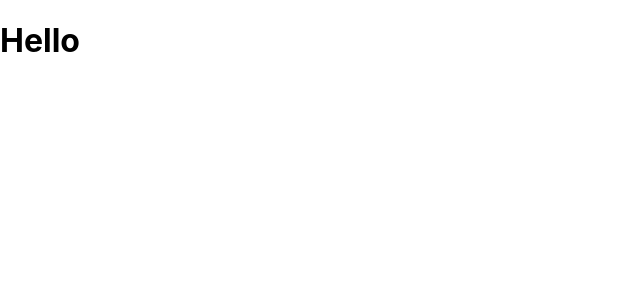
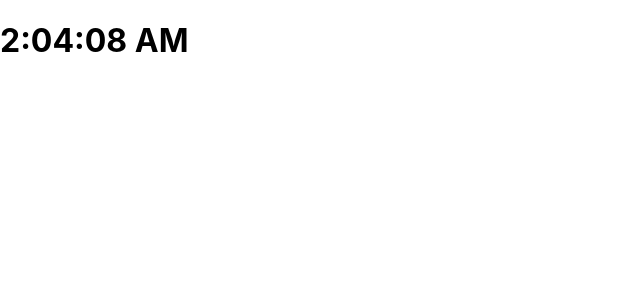
Before and after one commit to nhatkytran/Learn-ReactJS, a React (Create React App) app in the folder Stephen/jsx/: page / in a window 1280 px wide. Shown: the top 300 px of the page, without its empty margins (0-640 px from the left). Built offline with nearby package versions, Linux system fonts and the light colour scheme.

Commit message:
React D8 - Components and Props

```diff
--- a/Stephen/jsx/src/App.js
+++ b/Stephen/jsx/src/App.js
@@ -1,10 +1,10 @@
 import React from "react";
 import "./App.css";
 
-function App() {
-  return <h1 data-a={1}>Hello</h1>;
+import Clock from "./Clock";
+
+function App(props) {
+  return <Clock />;
 }
 
-export const name = "Frlix";
-
 export default App;
--- /dev/null
+++ b/Stephen/jsx/src/Clock.jsx
@@ -0,0 +1,24 @@
+import React from "react";
+
+class Clock extends React.Component {
+  constructor(props) {
+    super(props);
+    this.state = { date: new Date() };
+  }
+
+  componentDidMount() {
+    this.timeoutID = setInterval(() => {
+      this.setState({ date: new Date() });
+    }, 1000);
+  }
+
+  componentWillUnmount() {
+    clearInterval(this.timeoutID);
+  }
+
+  render() {
+    return <h1>{this.state.date.toLocaleTimeString()}</h1>;
+  }
+}
+
+export default Clock;
--- a/Stephen/jsx/src/index.js
+++ b/Stephen/jsx/src/index.js
@@ -5,9 +5,7 @@ import ReactDOM from "react-dom/client";
 import "./index.css";
 import reportWebVitals from "./reportWebVitals";
 
-import App, { name as myName } from "./App";
-
-console.log(myName);
+import App from "./App";
 
 // 2. Get a reference to the div with ID root
 // 3. Tell React to take control of that element
@@ -17,7 +15,9 @@ const root = ReactDOM.createRoot(document.getElementById("root"));
 // 5. Show the component on the screen
 root.render(
   <React.StrictMode>
-    <App />
+    <App name="nhatkytran">
+      Praise GOD <span>This World is so beautiful!</span>
+    </App>
   </React.StrictMode>
 );
 
```
Also changed, not shown: 1 other file (tests, documents, lock files or other folders).
